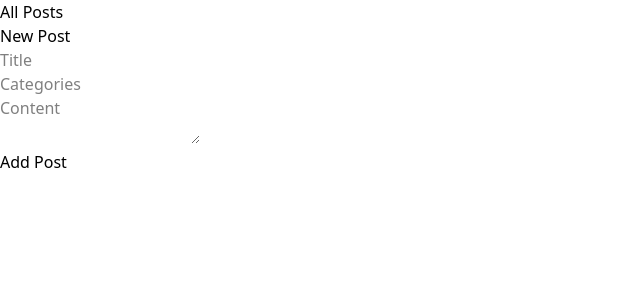
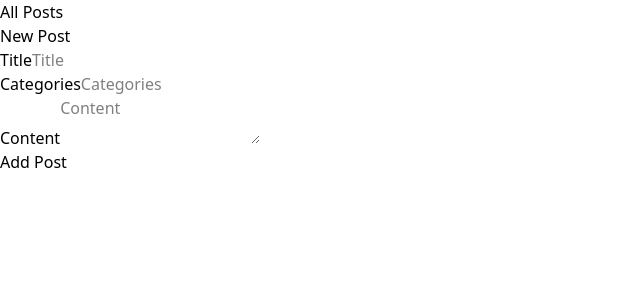
Before and after one commit to tomwinskell/react-rtk-blog, a Next.js app: page /posts/new in a window 1280 px wide. Shown: the top 300 px of the page, without its empty margins (0-640 px from the left). Built offline with nearby package versions, Linux system fonts and the light colour scheme.

Commit message:
Add a post functioning.

```diff
--- a/package.json
+++ b/package.json
@@ -13,7 +13,8 @@
     "next": "15.2.2",
     "react": "^19.0.0",
     "react-dom": "^19.0.0",
-    "react-redux": "^9.2.0"
+    "react-redux": "^9.2.0",
+    "uuid": "^11.1.0"
   },
   "devDependencies": {
     "@eslint/eslintrc": "^3",
--- a/src/app/ui/components/Button.tsx
+++ b/src/app/ui/components/Button.tsx
@@ -2,7 +2,7 @@ import { ButtonHTMLAttributes } from 'react';
 
 type ButtonProps = {
   type: ButtonHTMLAttributes<HTMLButtonElement>['type'];
-  handleClick: () => void;
+  handleClick?: () => void;
   children: React.ReactNode;
 };
 
@@ -12,8 +12,14 @@ export const Button = ({
   children,
 }: ButtonProps): React.JSX.Element => {
   return (
-    <button type={type} onClick={() => handleClick()}>
-      {children}
-    </button>
+    <>
+      {type === 'submit' ? (
+        <button type={type}>{children}</button>
+      ) : (
+        <button type={type} onClick={() => handleClick}>
+          {children}
+        </button>
+      )}
+    </>
   );
 };
--- a/src/app/ui/components/TextField.tsx
+++ b/src/app/ui/components/TextField.tsx
@@ -6,14 +6,14 @@ type TextFieldProps = {
 
 export const TextField = ({
   type = 'text',
-  name,
   ...props
 }: TextFieldProps): React.JSX.Element => {
   return (
     <div>
-      <label htmlFor={name}></label>
-      {type === 'text' && <input {...props} />}
-      {type === 'textarea' && <textarea {...props} />}
+      <label>{props.placeholder}
+        {type === 'text' && <input {...props} />}
+        {type === 'textarea' && <textarea {...props} />}
+      </label>
     </div>
   );
 };
--- a/src/app/ui/form/Form.tsx
+++ b/src/app/ui/form/Form.tsx
@@ -1,17 +1,36 @@
-'use client'
+'use client';
 import { Button } from '@/app/ui/components/Button';
 import { TextField } from '@/app/ui/components/TextField';
+import { useAppDispatch } from '@/lib/hooks';
+import { addPost } from '@/lib/slices/posts';
+import { useRouter } from 'next/navigation';
+import React from 'react';
+import { v4 as uuidv4 } from 'uuid';
 
 export const Form = (): React.JSX.Element => {
-  const handleClick = () => {
-    console.log('clicked');
+  const dispatch = useAppDispatch();
+  const router = useRouter();
+
+  const handleSubmit = (e: React.FormEvent<HTMLFormElement>) => {
+    e.preventDefault();
+    const formData = (target: HTMLFormElement): FormData => {
+      return new FormData(target);
+    };
+    const formJson = (formData: FormData) => {
+      return { ...Object.fromEntries(formData.entries()), id: uuidv4() };
+    };
+    dispatch(addPost(formJson(formData(e.currentTarget))));
+    router.push('/posts');
   };
+
   return (
     <div>
-      <TextField name="title" placeholder="Title" />
-      <TextField name="categories" placeholder="Categories" />
-      <TextField type="textarea" name="content" placeholder="Content" />
-      <Button type="submit" handleClick={handleClick}>Add Post</Button>
+      <form onSubmit={handleSubmit}>
+        <TextField name="title" placeholder="Title" />
+        <TextField name="categories" placeholder="Categories" />
+        <TextField type="textarea" name="content" placeholder="Content" />
+        <Button type="submit">Add Post</Button>
+      </form>
     </div>
   );
 };
--- a/src/app/ui/posts/PostDetail.tsx
+++ b/src/app/ui/posts/PostDetail.tsx
@@ -1,4 +1,5 @@
 'use client';
+import { Post } from '@/app/types';
 import { Button } from '@/app/ui/components/Button';
 import { useAppSelector } from '@/lib/hooks';
 import { useParams } from 'next/navigation';
@@ -6,24 +7,28 @@ import { useParams } from 'next/navigation';
 export const PostDetail = (): React.JSX.Element => {
   const { id } = useParams();
   const posts = useAppSelector((state) => state.posts.posts);
-  const { title, categories, content } = (posts.filter((post) => post.id === id))[0];
+
+  const getPost = (id: string, posts: Post[]): Post | undefined => {
+    return posts.find((post) => post.id === id);
+  };
+
+  const foundPost = getPost(id as string, posts);
+  if (!foundPost) {
+    return <div>No post found.</div>;
+  }
+  const { title, categories, content } = foundPost;
+
   const deletePost = () => {
     console.log('delete');
   };
   return (
     <div>
-      {!title ? (
-        <p>Post loading...</p>
-      ) : (
-        <>
       <h1>{title}</h1>
       <p>{categories}</p>
       <p>{content}</p>
       <Button type="button" handleClick={deletePost}>
         Delete Post
       </Button>
-        </>
-      )}
     </div>
   );
 };
```
Also changed, not shown: 1 other file (tests, documents, lock files or other folders). Lines whose indentation alone changed are shown as unchanged.
